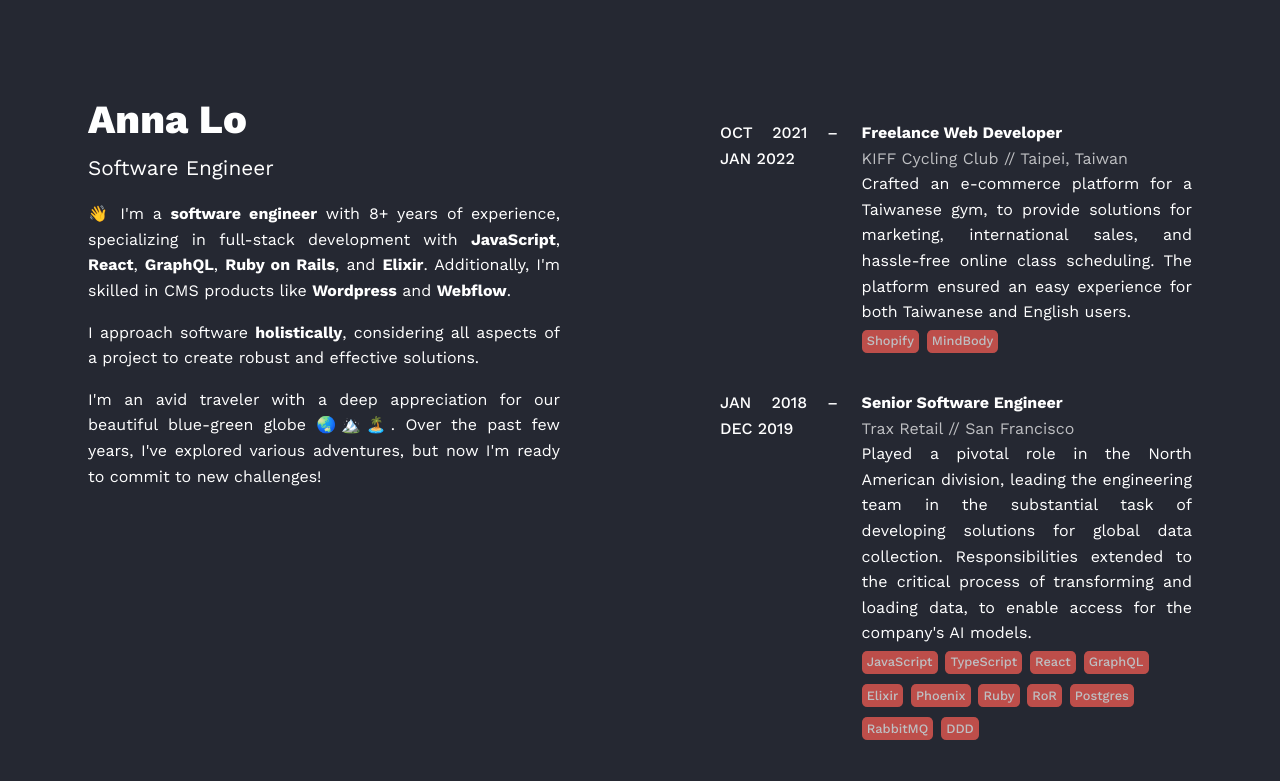
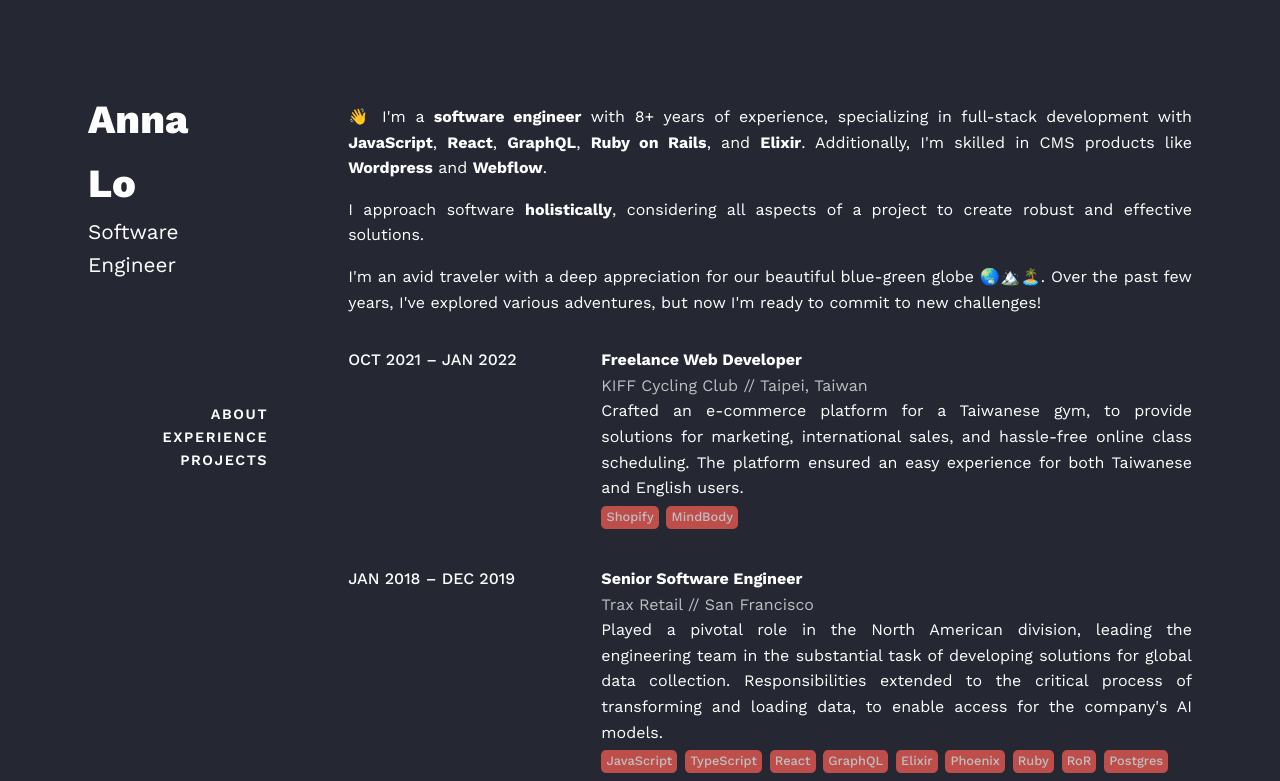
Before and after one commit to annalo/annalo.dev, a React (Create React App) app: page / in a window 1280 px wide. Shown: the top 781 px of the page. Built offline with nearby package versions, Linux system fonts and the light colour scheme.

Commit message:
move about to main

```diff
--- a/src/About/About.js
+++ b/src/About/About.js
@@ -3,6 +3,7 @@
 function About() {
   return (
     <div className="About">
+      <h4>About</h4>
       <p>
         👋 I'm a <strong>software engineer</strong> with 8+ years of experience,
         specializing in full-stack development with <strong>JavaScript</strong>, <strong>React</strong>, <strong>GraphQL</strong>, <strong>Ruby on Rails</strong>,
--- a/src/Portfolio/Portfolio.css
+++ b/src/Portfolio/Portfolio.css
@@ -5,7 +5,7 @@
   justify-content: space-around;
 }
 .Portfolio > * {
-  flex: 1 1 0;
+  flex: 1 1 auto;
   padding: 5rem;
 }
 
--- a/src/Portfolio/Portfolio.js
+++ b/src/Portfolio/Portfolio.js
@@ -1,6 +1,7 @@
 import './Portfolio.css';
 
 import Sidebar from '../Sidebar/Sidebar';
+import About from '../About/About';
 import Experience from '../Experience/Experience';
 import Projects from '../Projects/Projects'
 
@@ -10,6 +11,7 @@ function Portfolio() {
       <Sidebar />
 
       <div className="Portfolio-container">
+        <About />
         <Experience />
         <Projects />
       </div>
--- a/src/Sidebar/Sidebar.css
+++ b/src/Sidebar/Sidebar.css
@@ -11,11 +11,6 @@
     position: -webkit-sticky;
     position: sticky;
     top: 0;
+    height: 40vh;
   }
 }
-
-@media (max-width: 769px) {
-  .Sidebar {
-
-  }
-}
--- a/src/Sidebar/Sidebar.js
+++ b/src/Sidebar/Sidebar.js
@@ -1,13 +1,12 @@
 import './Sidebar.css';
-import About from '../About/About';
-// import SidebarMenu from './SidebarMenu';
+import SidebarMenu from './SidebarMenu';
 
 function Sidebar () {
   return (
     <div className="Sidebar">
       <div className="Sidebar-name">Anna Lo</div>
       <div className="Sidebar-title">Software Engineer</div>
-      <About />
+      <SidebarMenu />
     </div>
   )
 }
--- a/src/Sidebar/SidebarMenu.css
+++ b/src/Sidebar/SidebarMenu.css
@@ -1,6 +1,3 @@
-.SidebarMenu {
-}
-
 .SidebarMenu-item {
   font-size: 0.9rem;
   font-weight: 600;
@@ -10,6 +7,14 @@
   text-transform: uppercase;
 }
 
+@media (min-width: 769px) {
+  .SidebarMenu {
+    position: absolute;
+    bottom: 0;
+    right: 0;
+  }
+}
+
 @media (max-width: 768px) {
   .SidebarMenu {
     display: none;
```
